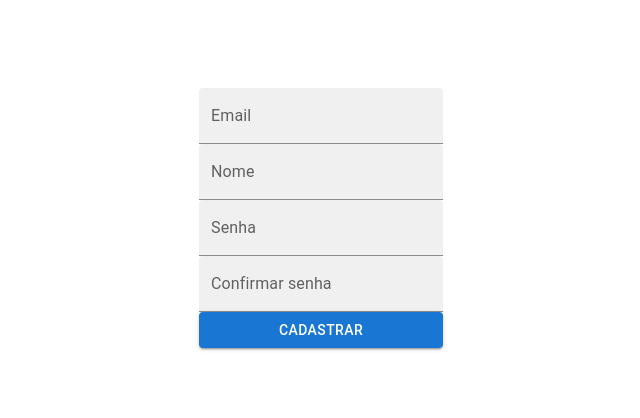
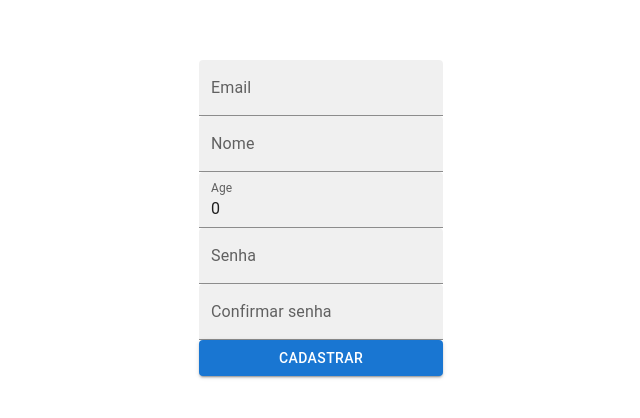
Before and after one commit to Caio-Kaefer/jwt_auth-front, a React (Vite) app: page /signup in a window 1280 px wide. Shown: the part 184-602 px from the top of the page, without its empty margins (319-959 px from the left). Built offline with nearby package versions, Linux system fonts and the light colour scheme.

Commit message:
implementação do cadastro de usuario

```diff
--- a/src/components/SignUpForm.jsx
+++ b/src/components/SignUpForm.jsx
@@ -9,6 +9,7 @@ function SignUpForm() {
     const navigate = useNavigate();
     const [formData, setFormData] = useState({
         email: '',
+        age: 0,
         name: '',
         password: '',
         cpassword: '',
@@ -31,14 +32,12 @@ function SignUpForm() {
             return;
         }
 
-
         try {
-
             await axios.post('https://localhost:7062/api/Users/cadastro', formData);
             setSuccess('Cadastro realizado com sucesso');
             setError('');
             setTimeout(() => {
-                navigate('/'); // Redireciona para a página de login após o cadastro
+                navigate('/');
             }, 1000);
         } catch (error) {
             console.error('Erro na chamada da API:', error);
@@ -66,6 +65,15 @@ function SignUpForm() {
                     label="Nome"
                     placeholder="Nome"
                     value={formData.name}
+                    onChange={handleChange}
+                />
+                <TextField
+                    variant="filled"
+                    type="number"
+                    name="age"
+                    label="Age"
+                    placeholder="Age"
+                    value={formData.age}
                     onChange={handleChange}
                 />
                 <TextField
```
